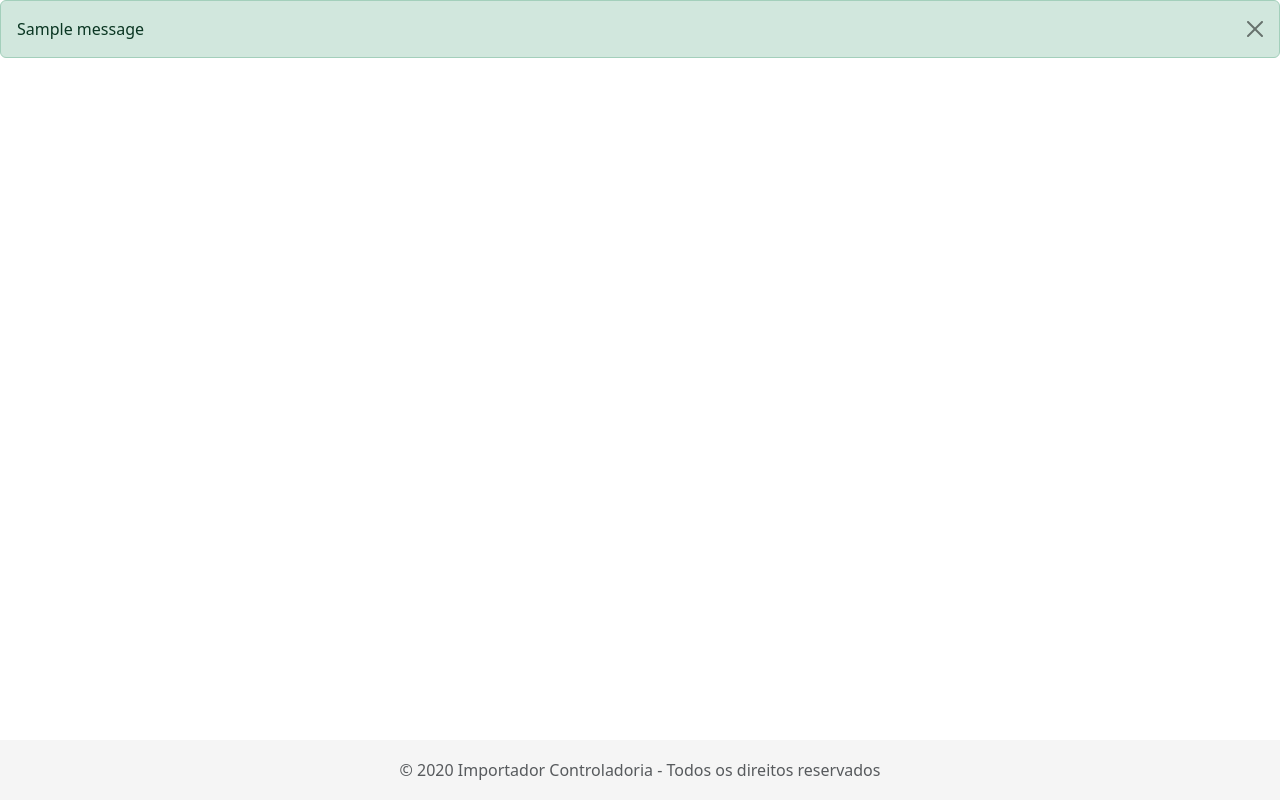
After one commit to marcelopborges/validador_controladoria, a Flask app: template src/importador_controladoria/templates/base.html in a window 1280 px wide. The commit adds this page. Run offline with Flask 3, Linux system fonts and the light colour scheme; the template is opened without the code that fills it: most values are stand-ins (such as "Sample title", 1, 10 or a date in 2020); one stand-in notice (Sample message) is shown.

Commit message:
Adiciona funcionalidade para download de arquivo de exemplo e abre navegador automaticamente ao iniciar o servidor. Atualiza o template HTML para incluir favicon.

```diff
--- a/src/importador_controladoria/interface.py
+++ b/src/importador_controladoria/interface.py
@@ -18,6 +18,8 @@ import xml.etree.ElementTree as ET
 import xml.dom.minidom
 from pathlib import Path
 import markdown
+import webbrowser
+from threading import Timer
 
 from .transformacoes import transformar_dados
 from .config import BIGQUERY_CONFIG
@@ -589,9 +591,15 @@ def progresso(processamento_id):
 def download_modelo():
     """Rota para download do arquivo de exemplo."""
     try:
-        # Cria o arquivo de exemplo
-        from criar_excel_exemplo import criar_excel_exemplo
-        arquivo_exemplo = criar_excel_exemplo()
+        # Define o caminho correto do arquivo de exemplo
+        arquivo_exemplo = Path(__file__).parent.parent.parent / "data" / "modelo_importacao.xlsx"
+
+        if not arquivo_exemplo.exists():
+            logger.error(f"Arquivo de exemplo não encontrado em: {arquivo_exemplo}")
+            flash("Arquivo de exemplo não encontrado", "error")
+            return redirect(url_for('index'))
+
+        logger.info(f"Enviando arquivo de exemplo: {arquivo_exemplo}")
 
         # Retorna o arquivo para download
         return send_file(
@@ -690,6 +698,10 @@ def processar_em_linha_de_comando(arquivo_path):
         print(f"Erro durante o processamento: {str(e)}")
         raise
 
+def open_browser():
+    """Abre o navegador no endereço do Flask."""
+    webbrowser.open('http://localhost:5000/')
+
 def main():
     # Verificar argumentos de linha de comando
     if len(sys.argv) > 1:
@@ -703,6 +715,8 @@ def main():
         # Modo interface web
         print("Iniciando servidor web na porta 5000...")
         print("Acesse http://localhost:5000 no seu navegador")
+        # Abre o navegador após 1.5 segundos (tempo para o servidor iniciar)
+        Timer(1.5, open_browser).start()
         app.run(debug=False, host='0.0.0.0', port=5000)
 
 if __name__ == "__main__":
--- /dev/null
+++ b/src/importador_controladoria/templates/base.html
@@ -0,0 +1,61 @@
+<!DOCTYPE html>
+<html lang="pt-BR">
+<head>
+    <meta charset="UTF-8">
+    <meta name="viewport" content="width=device-width, initial-scale=1.0">
+    <title>{% block title %}Importador Controladoria{% endblock %}</title>
+
+    <!-- Favicon -->
+    <link rel="icon" type="image/png" href="{{ url_for('static', filename='img/icone.png') }}">
+    <link rel="shortcut icon" type="image/png" href="{{ url_for('static', filename='img/icone.png') }}">
+
+    <!-- Bootstrap CSS -->
+    <link href="https://cdn.jsdelivr.net/npm/bootstrap@5.3.2/dist/css/bootstrap.min.css" rel="stylesheet">
+    <!-- Font Awesome -->
+    <link rel="stylesheet" href="https://cdnjs.cloudflare.com/ajax/libs/font-awesome/6.4.2/css/all.min.css">
+
+    {% block extra_css %}{% endblock %}
+
+    <style>
+        .footer {
+            position: fixed;
+            bottom: 0;
+            width: 100%;
+            height: 60px;
+            line-height: 60px;
+            background-color: #f5f5f5;
+            text-align: center;
+        }
+
+        .content {
+            margin-bottom: 70px; /* Espaço para o footer */
+        }
+    </style>
+</head>
+<body>
+    <div class="content">
+        {% with messages = get_flashed_messages(with_categories=true) %}
+            {% if messages %}
+                {% for category, message in messages %}
+                    <div class="alert alert-{{ category }} alert-dismissible fade show" role="alert">
+                        {{ message }}
+                        <button type="button" class="btn-close" data-bs-dismiss="alert" aria-label="Close"></button>
+                    </div>
+                {% endfor %}
+            {% endif %}
+        {% endwith %}
+
+        {% block content %}{% endblock %}
+    </div>
+
+    <footer class="footer">
+        <div class="container">
+            <span class="text-muted">© {{ now.year }} Importador Controladoria - Todos os direitos reservados</span>
+        </div>
+    </footer>
+
+    <!-- Bootstrap Bundle with Popper -->
+    <script src="https://cdn.jsdelivr.net/npm/bootstrap@5.3.2/dist/js/bootstrap.bundle.min.js"></script>
+    {% block extra_js %}{% endblock %}
+</body>
+</html>
--- a/src/importador_controladoria/templates/index.html
+++ b/src/importador_controladoria/templates/index.html
@@ -4,6 +4,9 @@
     <meta charset="UTF-8">
     <meta name="viewport" content="width=device-width, initial-scale=1.0">
     <title>Importador de Dados - Controladoria</title>
+    <!-- Favicon -->
+    <link rel="icon" type="image/png" href="{{ url_for('static', filename='img/icone.png') }}">
+    <link rel="shortcut icon" type="image/png" href="{{ url_for('static', filename='img/icone.png') }}">
     <!-- Bootstrap CSS -->
     <link href="https://cdn.jsdelivr.net/npm/bootstrap@5.3.2/dist/css/bootstrap.min.css" rel="stylesheet">
     <!-- Font Awesome -->
```
Also changed, not shown: src/importador_controladoria/static/img/icone.png (added), 1 other file.
